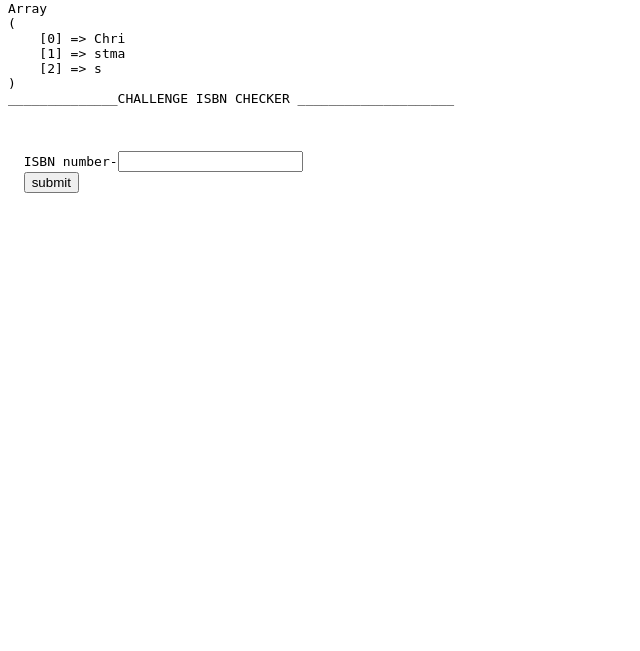
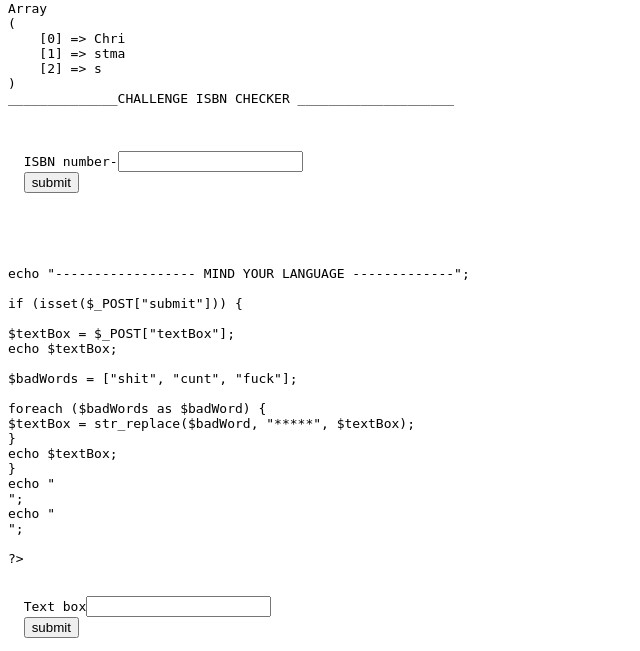
Before and after one commit to EmilioBC/PHP2021, a PHP site: page /notes.php in a window 1280 px wide. Shown: the part 436-1087 px from the top of the page, without its empty margins (0-640 px from the left). Before the commit the page ends 629 px from the top, so only its background shows below. Run offline with PHP 8.4, Linux system fonts and the light colour scheme.

Commit message:
badWords

```diff
--- a/Section10Arrays/notes.php
+++ b/Section10Arrays/notes.php
@@ -95,3 +95,29 @@ echo "<br>";
   ISBN number-<input type="number" name="isbn" value="isbn">
   <input type="submit" name="submit" value="submit">
 </form>
+
+
+
+echo "------------------ MIND YOUR LANGUAGE -------------";
+
+if (isset($_POST["submit"])) {
+
+$textBox = $_POST["textBox"];
+echo $textBox;
+
+$badWords = ["shit", "cunt", "fuck"];
+
+foreach ($badWords as $badWord) {
+$textBox = str_replace($badWord, "*****", $textBox);
+}
+echo $textBox;
+}
+echo "<br>";
+echo "<br>";
+
+?>
+
+<form action="" method="POST">
+  Text box<input type="text" name="textBox">
+  <input type="submit" name="submit" value="submit">
+</form>
```
Also changed, not shown: Section10Arrays/index.php (+9 -4 lines).
